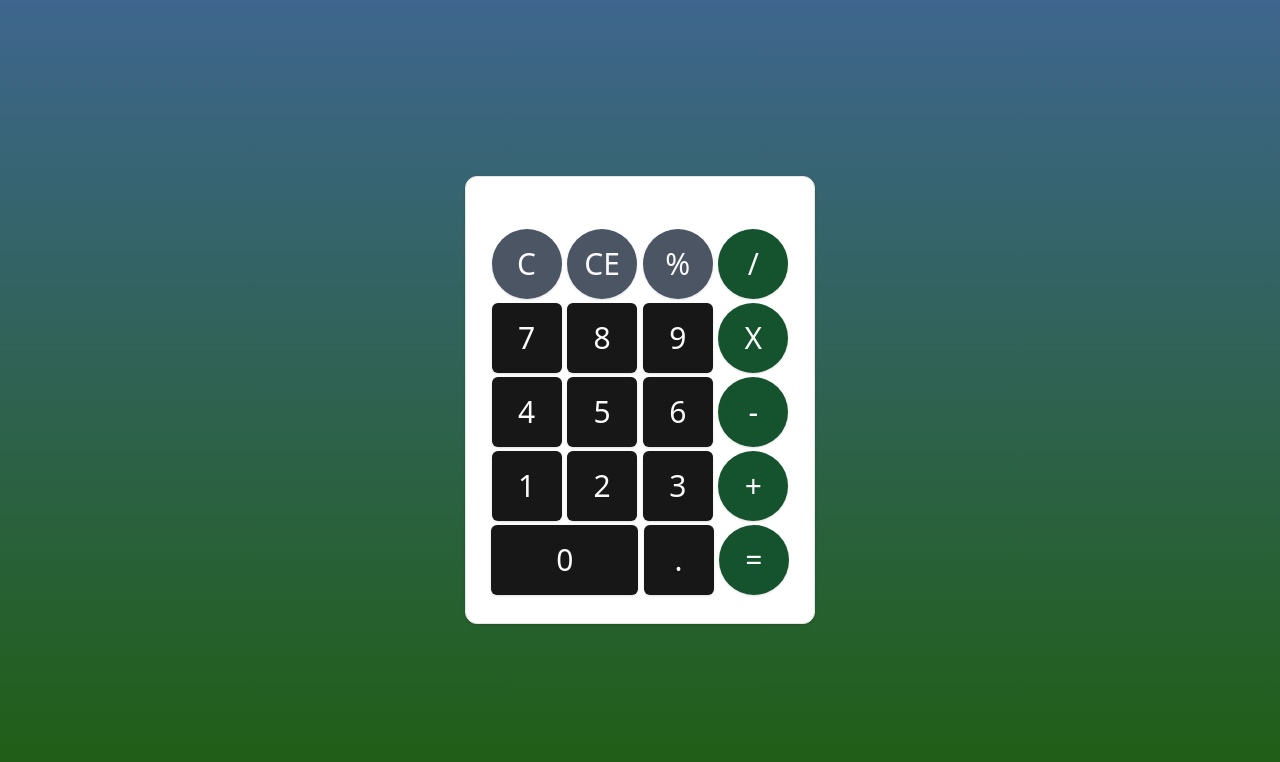
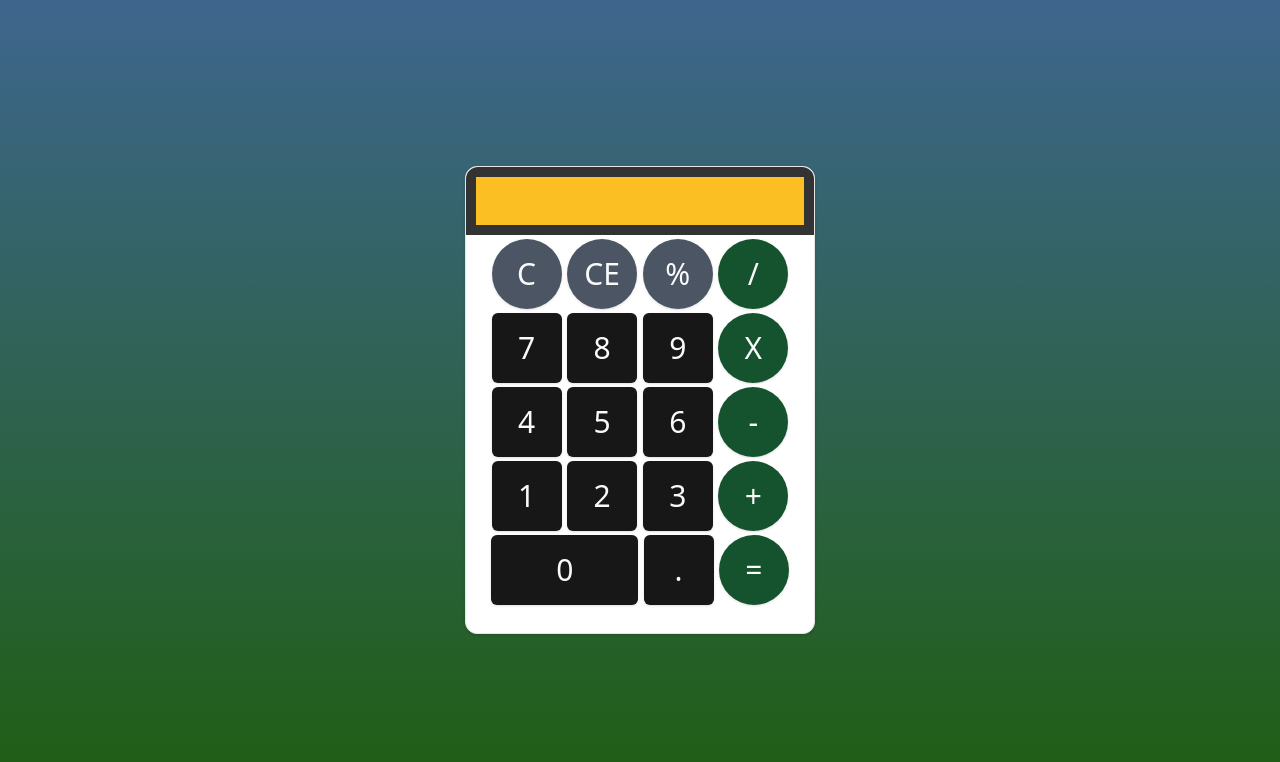
Before and after one commit to temooee/basic-calculator, a Next.js app: page / in a window 1280 px wide. Shown: the top 762 px of the page. Built offline with nearby package versions, Linux system fonts and the light colour scheme.

Commit message:
adding styles to submit function

```diff
--- a/src/app/page.tsx
+++ b/src/app/page.tsx
@@ -54,9 +54,15 @@ export default function Home() {
   return (
       <div className={'flex justify-center items-center h-screen'}>
           <Card className="w-[350px]">
+              <div className={'styledHead'}>
+                  <div className={'bg-amber-400 w-full'}>
               <CardHeader>
-                  <div>{inputNumber}</div>
+                  {inputNumber}
               </CardHeader>
+                  </div>
+
+              </div>
+
               <CardContent>
                   <div className={'flex justify-evenly gap-1 my-1'}>
                       <Button className={'w-[70px] h-[70px] rounded-full bg-gray-600 text-3xl hover:bg-red-700'} onClick={() => {setInputNumber('')}}>C</Button>
@@ -92,7 +98,6 @@ export default function Home() {
       </div>
   )
 }
-
 // easy submit to learn ----------------------------------------
 // const submit = () => {
 //     try {
--- a/src/app/styles.css
+++ b/src/app/styles.css
@@ -1,3 +1,28 @@
 body {
     background: linear-gradient(180deg, #3e668e 0%, #1f5e11 100%);
 }
+
+.styledHead {
+    background-color: rgba(0, 0, 0, 0.8);
+    border-top-left-radius: 12px;
+    border-top-right-radius: 12px;
+    font-size: 40px; /* Start with large font */
+    display: flex;
+    align-items: flex-end;
+    justify-content: space-around;
+    flex-direction: column;
+    padding: 10px;
+    width: 100%;
+    max-width: 100%;
+    overflow: hidden;
+    text-align: right;
+    line-height: 1.2; /* Adjust line height for better wrapping */
+    white-space: normal; /* Allow text wrapping */
+    word-break: break-word;
+}
+/* Reduce font size when text wraps to 2nd row */
+@media (max-width: 400px) {
+    .styledHead {
+        font-size: min(10vw, 40px); /* Shrinks dynamically */
+    }
+}
```
